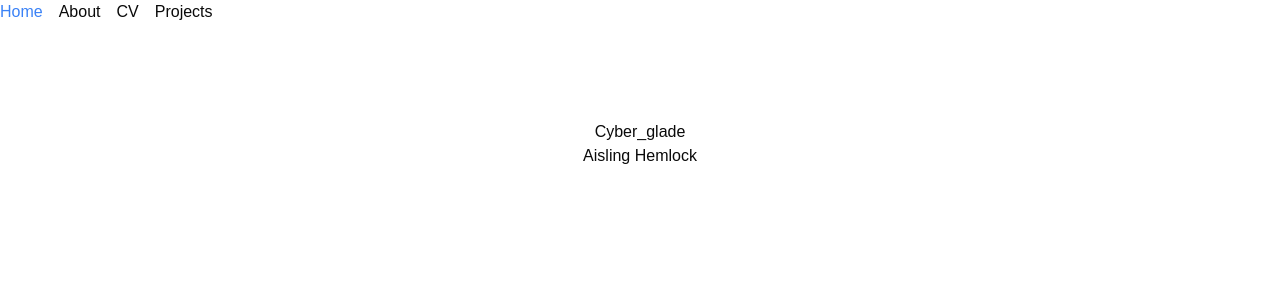
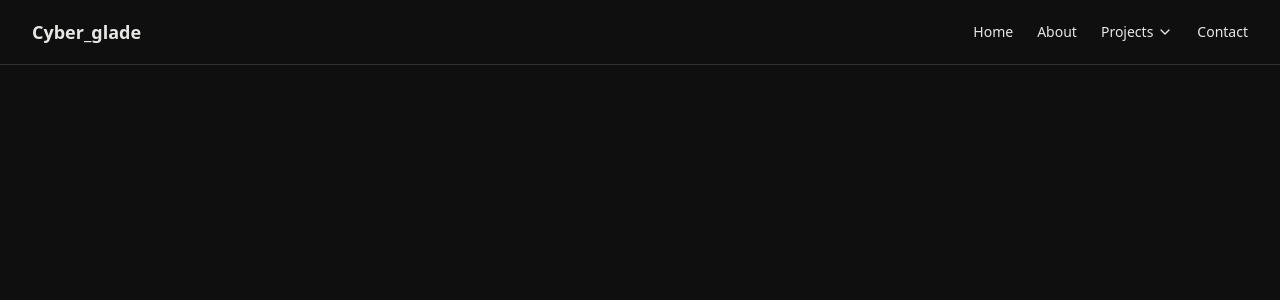
Before and after one commit to Glade3796/project_dir, a Next.js app: page / in a window 1280 px wide. Shown: the top 300 px of the page. Built offline with nearby package versions, Linux system fonts and the light colour scheme; a web font is replaced by a local one.

Commit message:
chore: apply settings

```diff
--- a/src/app/layout.tsx
+++ b/src/app/layout.tsx
@@ -1,11 +1,12 @@
 import type { Metadata } from "next";
-import { Inter  } from "next/font/google";
+import { Inter } from "next/font/google";
 import { Unbounded as FontSans } from "next/font/google";
 
 import "./styles/globals.css";
 import Navbar from "../components/Navbar";
 
 import { cn } from "@/lib/utils";
+import { MainNavbar } from "@/components/MainNavbar";
 
 const fontSans = FontSans({
 	subsets: ["latin"],
@@ -28,7 +29,7 @@ export default function RootLayout({
 					fontSans.variable
 				)}
 			>
-				<Navbar />
+				<MainNavbar />
 				{children}
 			</body>
 		</html>
--- a/src/app/page.tsx
+++ b/src/app/page.tsx
@@ -1,10 +1,5 @@
 import { Button } from "@/components/ui/button";
 
 export default function Home() {
-	return (
-		<main className='flex min-h-screen flex-col items-center p-24'>
-			<h1>Cyber_glade</h1>
-			<p>Aisling Hemlock</p>
-		</main>
-	);
+	return <main className='flex min-h-screen flex-col items-center p-24'></main>;
 }
--- a/src/app/styles/globals.css
+++ b/src/app/styles/globals.css
@@ -4,31 +4,26 @@
 
 @layer base {
 	:root {
-    --background: 0 0% 100%;
-    --foreground: 0 0% 3.9%;
-    --card: 0 0% 100%;
-    --card-foreground: 0 0% 3.9%;
-    --popover: 0 0% 100%;
-    --popover-foreground: 0 0% 3.9%;
-    --primary: 0 0% 9%;
-    --primary-foreground: 0 0% 98%;
-    --secondary: 0 0% 96.1%;
-    --secondary-foreground: 0 0% 9%;
-    --muted: 0 0% 96.1%;
-    --muted-foreground: 0 0% 45.1%;
-    --accent: 0 0% 96.1%;
-    --accent-foreground: 0 0% 9%;
-    --destructive: 0 84.2% 60.2%;
+		--background: 240 5% 6%;
+		--foreground: 60 5% 90%;
+		--primary: 240 0% 90%;
+		--primary-foreground: 60 0% 0%;
+		--secondary: 240 4% 15%;
+		--secondary-foreground: 60 5% 85%;
+		--accent: 240 0% 13%;
+		--accent-foreground: 60 0% 100%;
+		--destructive: 0 60% 50%;
 		--destructive-foreground: 0 0% 98%;
-    --border: 0 0% 89.8%;
-    --input: 0 0% 89.8%;
-    --ring: 0 0% 3.9%;
+		--muted: 240 5% 25%;
+		--muted-foreground: 60 5% 85%;
+		--card: 240 4% 10%;
+		--card-foreground: 60 5% 90%;
+		--popover: 240 5% 15%;
+		--popover-foreground: 60 5% 85%;
+		--border: 240 6% 20%;
+		--input: 240 6% 20%;
+		--ring: 240 5% 90%;
 		--radius: 0.5rem;
-    --chart-1: 12 76% 61%;
-    --chart-2: 173 58% 39%;
-    --chart-3: 197 37% 24%;
-    --chart-4: 43 74% 66%;
-    --chart-5: 27 87% 67%;
 	}
 
 	.dark {
--- a/src/components/MainNavbar.tsx
+++ b/src/components/MainNavbar.tsx
@@ -6,7 +6,7 @@ import {
 	DropdownMenuItem,
 } from "@/components/ui/dropdown-menu";
 import { Button } from "@/components/ui/button";
-import { HTMLAttributes } from "react";
+import cyber_tree from "@/assets/cyber_tree.svg";
 interface MainNavbarProps {
 	props?: string;
 	className?: string;
@@ -17,12 +17,12 @@ export function MainNavbar() {
 		<header className='bg-background sticky top-0 z-40 w-full border-b'>
 			<div className='container flex h-16 items-center justify-between px-4 sm:px-6 md:px-8'>
 				<Link
-					href='#'
+					href='/'
 					className='flex items-center gap-2 font-bold text-lg'
 					prefetch={false}
 				>
-					<BriefcaseIcon className='h-6 w-6' />
-					<span>Portfolio</span>
+					{/* <BriefcaseIcon className='h-6 w-6' /> */}
+					<span>Cyber_glade</span>
 				</Link>
 				<DropdownMenu>
 					<DropdownMenuTrigger asChild>
@@ -188,25 +188,26 @@ export function MainNavbar() {
 	);
 }
 
-function BriefcaseIcon(props: MainNavbarProps) {
-	return (
-		<svg
-			{...props}
-			xmlns='http://www.w3.org/2000/svg'
-			width='24'
-			height='24'
-			viewBox='0 0 24 24'
-			fill='none'
-			stroke='currentColor'
-			strokeWidth='2'
-			strokeLinecap='round'
-			strokeLinejoin='round'
-		>
-			<path d='M16 20V4a2 2 0 0 0-2-2h-4a2 2 0 0 0-2 2v16' />
-			<rect width='20' height='14' x='2' y='6' rx='2' />
-		</svg>
-	);
-}
+// function BriefcaseIcon(props: MainNavbarProps) {
+// 	return (
+//     <cyber_tree></cyber_tree>
+// 		// <svg
+// 		// 	{...props}
+// 		// 	xmlns='http://www.w3.org/2000/svg'
+// 		// 	width='24'
+// 		// 	height='24'
+// 		// 	viewBox='0 0 24 24'
+// 		// 	fill='none'
+// 		// 	stroke='currentColor'
+// 		// 	strokeWidth='2'
+// 		// 	strokeLinecap='round'
+// 		// 	strokeLinejoin='round'
+// 		// >
+// 		// 	<path d='M16 20V4a2 2 0 0 0-2-2h-4a2 2 0 0 0-2 2v16' />
+// 		// 	<rect width='20' height='14' x='2' y='6' rx='2' />
+// 		// </svg>
+// 	);
+// }
 
 function ChevronDownIcon(props: MainNavbarProps) {
 	return (
--- a/tailwind.config.ts
+++ b/tailwind.config.ts
@@ -1,12 +1,12 @@
-import type { Config } from "tailwindcss";
+import type { Config } from "tailwindcss"
 
 const config = {
   darkMode: ["class"],
   content: [
-		"./pages/**/*.{ts,tsx}",
-		"./components/**/*.{ts,tsx}",
-		"./app/**/*.{ts,tsx}",
-		"./src/**/*.{ts,tsx}",
+    './pages/**/*.{ts,tsx}',
+    './components/**/*.{ts,tsx}',
+    './app/**/*.{ts,tsx}',
+    './src/**/*.{ts,tsx}',
 	],
   prefix: "",
   theme: {
@@ -18,11 +18,6 @@ const config = {
       },
     },
     extend: {
-			fontFamily: {
-				sans: "var(--font-sans)",
-				serif: "var(--font-serif)",
-				mono: "var(--font-mono)",
-			},
       colors: {
         border: "hsl(var(--border))",
         input: "hsl(var(--input))",
@@ -80,6 +75,6 @@ const config = {
     },
   },
   plugins: [require("tailwindcss-animate")],
-} satisfies Config;
+} satisfies Config
 
-export default config;
+export default config
```
Also changed, not shown: 1 other file (tests, documents, lock files or other folders). Lines whose indentation alone changed are shown as unchanged.
